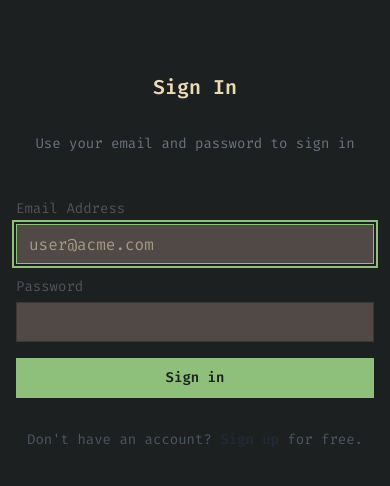
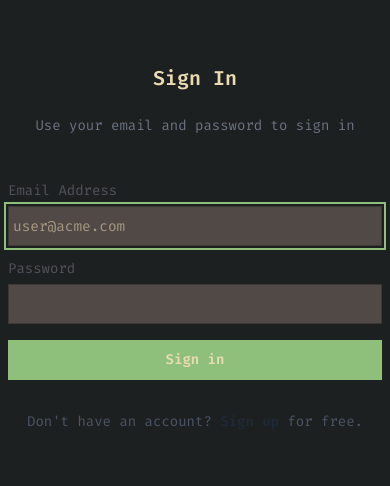
Before and after one commit to alexdarbyshire/interactive-cv-bot, a Next.js app: page /login in a window 390 px wide. Shown: the top 486 px of the page. Built offline with nearby package versions, Linux system fonts and the light colour scheme; no server answers; what bcrypt-ts would draw is missing.

Commit message:
Apply CSS hackery to fix mobile issue (coded by Claude Sonnet 4)

```diff
--- a/app/globals.css
+++ b/app/globals.css
@@ -6,21 +6,13 @@
 @tailwind utilities;
 
 :root {
-  /* Terminal Theme Variables - Based on alexdarbyshire.com */
+  /* Terminal Theme Variables - Simplified for mobile */
   --background: #1d2021;
   --foreground: #ebdbb2;
   --accent: #8ec07c;
   --radius: 0;
   --font-size: 1rem;
   --line-height: 1.54em;
-
-  /* Terminal Color Palette */
-  --terminal-background: #1d2021;
-  --terminal-foreground: #ebdbb2;
-  --terminal-accent: #8ec07c;
-  --terminal-muted: #504945;
-  --terminal-border: #3c3836;
-  --terminal-selection: #458588;
 
   /* Component Colors - Terminal Theme */
   --card: #1d2021;
@@ -33,22 +25,13 @@
   --secondary-foreground: #ebdbb2;
   --muted: #504945;
   --muted-foreground: #a89984;
-  --accent: #8ec07c;
-  --accent-foreground: #1d2021;
   --destructive: #fb4934;
   --destructive-foreground: #ebdbb2;
   --border: #3c3836;
   --input: #3c3836;
   --ring: #8ec07c;
 
-  /* Chart Colors - Terminal Theme */
-  --chart-1: #8ec07c;
-  --chart-2: #83a598;
-  --chart-3: #d3869b;
-  --chart-4: #fabd2f;
-  --chart-5: #fe8019;
-
-  /* Sidebar Colors - Terminal Theme */
+  /* Sidebar Colors */
   --sidebar-background: #1d2021;
   --sidebar-foreground: #ebdbb2;
   --sidebar-primary: #8ec07c;
@@ -57,6 +40,12 @@
   --sidebar-accent-foreground: #ebdbb2;
   --sidebar-border: #3c3836;
   --sidebar-ring: #8ec07c;
+}
+
+/* Global responsive fixes */
+html, body {
+  max-width: 100%;
+  overflow-x: hidden;
 }
 
 @layer utilities {
@@ -68,17 +57,19 @@
 @layer base {
   * {
     @apply border-border;
-    }
-
-    html {
     box-sizing: border-box;
   }
 
-    *,
-    *::before,
-    *::after {
-        box-sizing: inherit;
-        word-break: break-word;
+  /* Force responsive width handling */
+  .w-full {
+    width: 100% !important;
+    max-width: 100% !important;
+  }
+
+  /* Fix for mobile overflow - ensure all containers respect parent width */
+  div, section, main, aside, form, textarea, input {
+    max-width: 100%;
+    box-sizing: border-box;
   }
 
   body {
@@ -91,53 +82,20 @@
     background-color: var(--background);
     color: var(--foreground);
     text-rendering: optimizeLegibility;
-        font-variant-ligatures: contextual;
-        -webkit-overflow-scrolling: touch;
     -webkit-text-size-adjust: 100%;
     -webkit-font-smoothing: antialiased;
   }
 
-    /* Terminal-style headings */
+  /* Simplified headings */
   h1, h2, h3, h4, h5, h6 {
     font-weight: 600;
-        letter-spacing: 0;
-        margin: 25px 0;
+    margin: 1rem 0;
   }
 
-    h1 {
-        font-size: calc(var(--font-size) * 1.45);
-    }
-
-    h2 {
-        font-size: calc(var(--font-size) * 1.35);
-    }
-
-    h3 {
-        font-size: calc(var(--font-size) * 1.15);
-    }
-
-    h4, h5, h6 {
-        font-size: calc(var(--font-size) * 1);
-    }
-
-    /* Terminal-style links */
-    a {
-        color: var(--accent);
-        text-decoration: none;
-    }
-
-    a:hover {
-        text-decoration: underline;
-    }
-
-    /* Terminal-style buttons */
-    button {
-        font-family: inherit;
-        font-weight: 600;
-    }
-
-    /* Terminal-style inputs */
+  /* Simplified inputs */
   input, textarea, select {
+    width: 100%;
+    max-width: 100%;
     font-family: inherit;
     background: transparent;
     color: var(--foreground);
@@ -145,173 +103,14 @@
     border-radius: var(--radius);
   }
 
+  /* Simplified focus states - reduce complexity */
   input:focus-visible,
   textarea:focus-visible,
-    select:focus-visible {
-        border-color: var(--accent);
+  select:focus-visible,
+  *:focus-visible {
     outline: 1px solid var(--accent);
-        outline-offset: 2px;
+    outline-offset: 1px;
   }
-
-    /* Terminal-style code blocks */
-    code, kbd {
-        font-family: "Fira Code", "JetBrains Mono", Monaco, Consolas, "Ubuntu Mono", monospace !important;
-        font-feature-settings: normal;
-        background: color-mix(in srgb, var(--foreground) 5%, transparent);
-        color: color-mix(in srgb, var(--foreground) 5%, var(--accent));
-        border: 1px solid color-mix(in srgb, var(--foreground) 25%, transparent);
-        padding: 0 6px;
-        margin: 0 2px;
-        font-size: 0.95em;
-        border-radius: var(--radius);
-    }
-
-    pre {
-        tab-size: 4;
-        background: color-mix(in srgb, var(--foreground) 5%, transparent) !important;
-        color: color-mix(in srgb, var(--foreground) 5%, var(--accent));
-        padding: 20px 10px;
-        font-size: 0.95em !important;
-        overflow: auto;
-        border-radius: var(--radius);
-        border: 1px solid color-mix(in srgb, var(--foreground) 25%, transparent);
-        font-family: "Fira Code", "JetBrains Mono", Monaco, Consolas, "Ubuntu Mono", monospace !important;
-    }
-
-    pre code {
-        background: none !important;
-        margin: 0;
-        padding: 0;
-        font-size: inherit;
-        border: none;
-    }
-
-    /* Terminal-style blockquotes */
-    blockquote {
-        position: relative;
-        border-top: 1px solid var(--accent);
-        border-bottom: 1px solid var(--accent);
-        margin: 25px 0;
-        padding: 25px;
-    }
-
-    blockquote::before {
-        content: ">";
-        display: block;
-        position: absolute;
-        left: 0;
-        color: var(--accent);
-    }
-
-    /* Terminal-style selection */
-    ::selection {
-        background: var(--terminal-selection);
-        color: var(--foreground);
-    }
-
-    /* Terminal-style scrollbars */
-    ::-webkit-scrollbar {
-        width: 8px;
-        height: 8px;
-    }
-
-    ::-webkit-scrollbar-track {
-        background: var(--background);
-    }
-
-    ::-webkit-scrollbar-thumb {
-        background: var(--border);
-        border-radius: var(--radius);
-    }
-
-    ::-webkit-scrollbar-thumb:hover {
-        background: var(--accent);
-    }
-}
-
-/* Terminal-style skeleton loading */
-.skeleton {
-    * {
-        pointer-events: none !important;
-    }
-
-    *[class^="text-"] {
-        color: transparent;
-        background: var(--muted);
-        border-radius: var(--radius);
-        animation: terminal-blink 1.5s ease-in-out infinite;
-    }
-
-    .skeleton-bg {
-        background: var(--muted);
-    }
-
-    .skeleton-div {
-        background: var(--muted);
-        animation: terminal-blink 1.5s ease-in-out infinite;
-    }
-}
-
-/* Terminal-style ProseMirror editor */
-.ProseMirror {
-    outline: none;
-    font-family: "Fira Code", "JetBrains Mono", Monaco, Consolas, "Ubuntu Mono", monospace !important;
-    background: var(--background);
-    color: var(--foreground);
-    border: 1px solid var(--border);
-    padding: 10px;
-    border-radius: var(--radius);
-}
-
-/* Terminal-style CodeMirror */
-.cm-editor,
-.cm-gutters {
-    background: var(--background) !important;
-    color: var(--foreground) !important;
-    outline: none;
-    font-family: "Fira Code", "JetBrains Mono", Monaco, Consolas, "Ubuntu Mono", monospace !important;
-    border: 1px solid var(--border);
-    border-radius: var(--radius);
-}
-
-.cm-editor .cm-content {
-    color: var(--foreground) !important;
-}
-
-.ͼo.cm-focused > .cm-scroller > .cm-selectionLayer .cm-selectionBackground,
-.ͼo.cm-selectionBackground,
-.ͼo.cm-content::selection {
-    background: var(--terminal-selection) !important;
-}
-
-.cm-activeLine,
-.cm-activeLineGutter {
-    background: color-mix(in srgb, var(--accent) 10%, transparent) !important;
-}
-
-.cm-lineNumbers {
-    min-width: 28px;
-    color: var(--muted-foreground);
-}
-
-.cm-foldGutter {
-    min-width: 12px;
-}
-
-.cm-lineNumbers .cm-activeLineGutter {
-    color: var(--accent);
-}
-
-/* Terminal-style suggestion highlighting */
-.suggestion-highlight {
-    background: color-mix(in srgb, var(--accent) 40%, transparent);
-    color: var(--foreground);
-    border: 1px solid var(--accent);
-    border-radius: var(--radius);
-}
-
-.suggestion-highlight:hover {
-    background: color-mix(in srgb, var(--accent) 60%, transparent);
 }
 
 /* Terminal cursor animation */
@@ -324,41 +123,23 @@
   51%, 100% { opacity: 0; }
 }
 
-/* Terminal-style focus indicators */
-*:focus-visible {
-    outline: 2px solid var(--accent);
-    outline-offset: 2px;
+/* Media queries for responsive design */
+@media screen and (max-width: 480px) {
+  :root {
+    --font-size: 0.9rem;
   }
 
-/* Terminal-style disabled states */
-*:disabled {
-    opacity: 0.5;
-    cursor: not-allowed;
+  input, textarea, select, button {
+    padding: 0.25rem !important;
   }
 
-/* Terminal-style tables */
-table {
-    border-collapse: collapse;
-    border: 2px solid var(--border);
-    font-family: inherit;
+  /* Reduce padding on mobile */
+  .p-4 {
+    padding: 0.5rem !important;
   }
 
-th, td {
-    border: 1px solid var(--border);
-    padding: 8px 12px;
-    text-align: left;
+  .px-4 {
+    padding-left: 0.5rem !important;
+    padding-right: 0.5rem !important;
   }
-
-th {
-    background: var(--muted);
-    color: var(--foreground);
-    font-weight: 600;
 }
-
-/* Terminal-style hr */
-hr {
-    border: none;
-    height: 2px;
-    background: var(--accent);
-    margin: 25px 0;
-}
```
Lines whose indentation alone changed are shown as unchanged.
